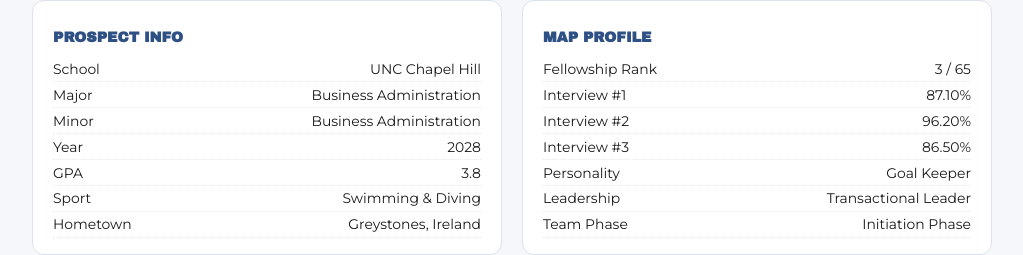
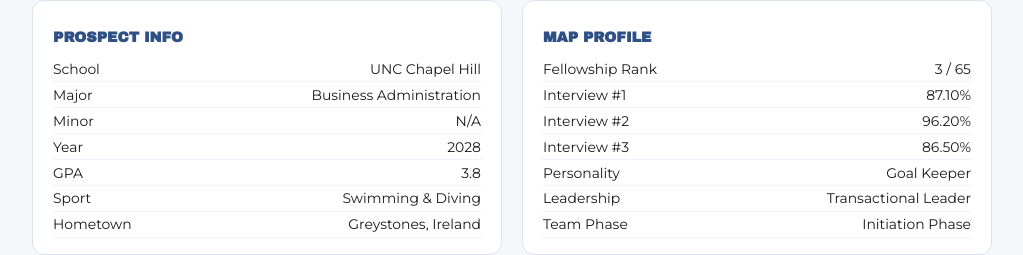
Before and after one commit to mapdleague-jpg/map-focus-scouting-reports, a plain HTML site: page grace-hodgins.html in a window 1280 px wide. Shown: the part 258-513 px from the top of the page, without its empty margins (128-1151 px from the left). Drawn offline with Linux system fonts and the light colour scheme.

Commit message:
Update grace-hodgins.html

```diff
--- a/grace-hodgins.html
+++ b/grace-hodgins.html
@@ -79,7 +79,7 @@
       <ul class="meta-list">
         <li><span>School</span><span class="meta-value">UNC Chapel Hill</span></li>
         <li><span>Major</span><span class="meta-value">Business Administration</span></li>
-        <li><span>Minor</span><span class="meta-value">Business Administration</span></li>
+        <li><span>Minor</span><span class="meta-value">N/A</span></li>
         <li><span>Year</span><span class="meta-value">2028</span></li>
         <li><span>GPA</span><span class="meta-value">3.8</span></li>
         <li><span>Sport</span><span class="meta-value">Swimming & Diving</span></li>
```
